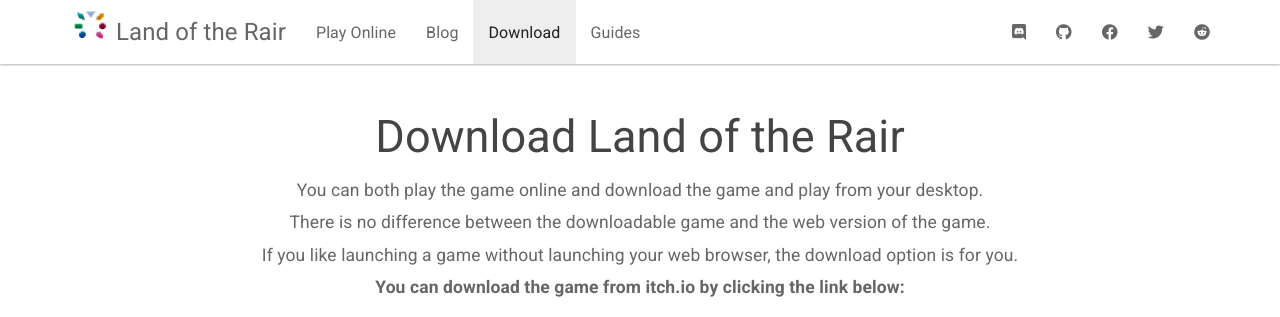
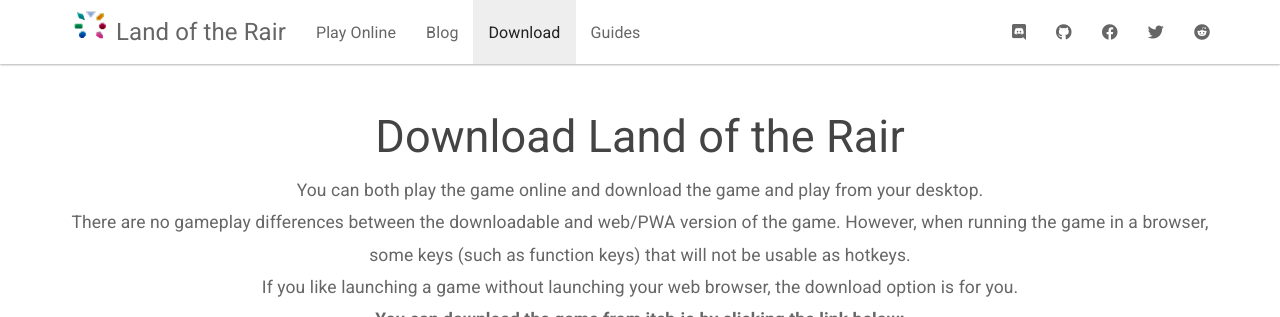
Before and after one commit to LandOfTheRair/landoftherair.github.io, a Jekyll site: the page built from download.html, in a window 1280 px wide, cut to the strip 0-317 px from the top of the page. Built offline with Jekyll 4.4.1, drawn with Linux system fonts in a browser that asks for light colours; nearby versions of some CDN libraries.

Commit message:
Update download.html

```diff
--- a/download.html
+++ b/download.html
@@ -9,7 +9,7 @@
     <p class="larger-text">
         You can both play the game online and download the game and play from your desktop.
         <br>
-        There is no difference between the downloadable game and the web version of the game.
+        There are no gameplay differences between the downloadable and web/PWA version of the game. However, when running the game in a browser, some keys (such as function keys) that will not be usable as hotkeys.
         <br>
         If you like launching a game without launching your web browser, the download option is for you.
         <br>
```
